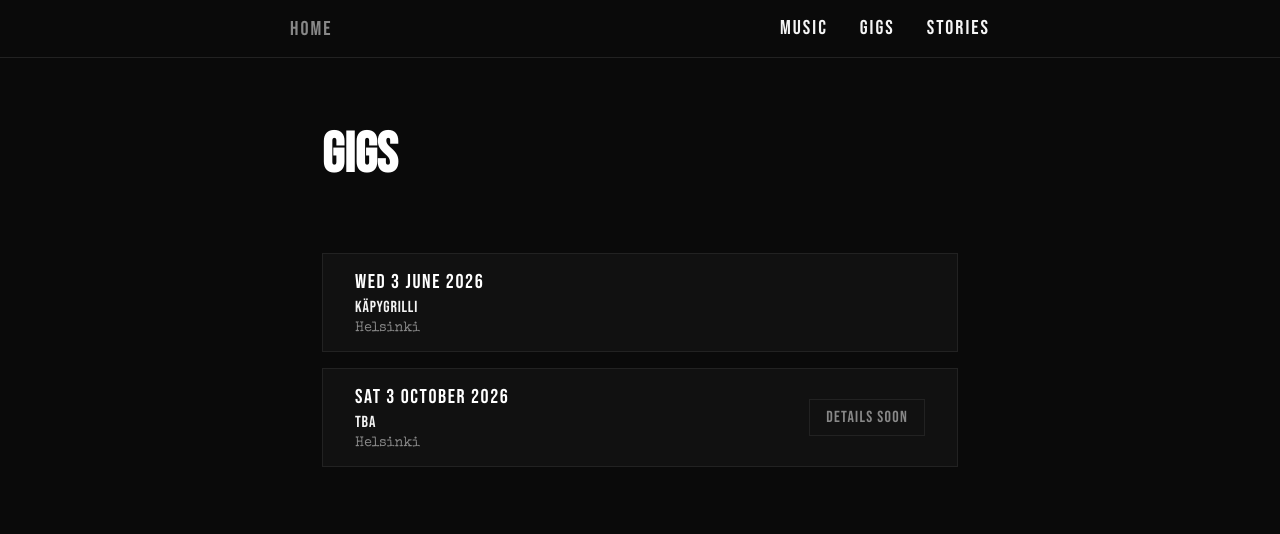
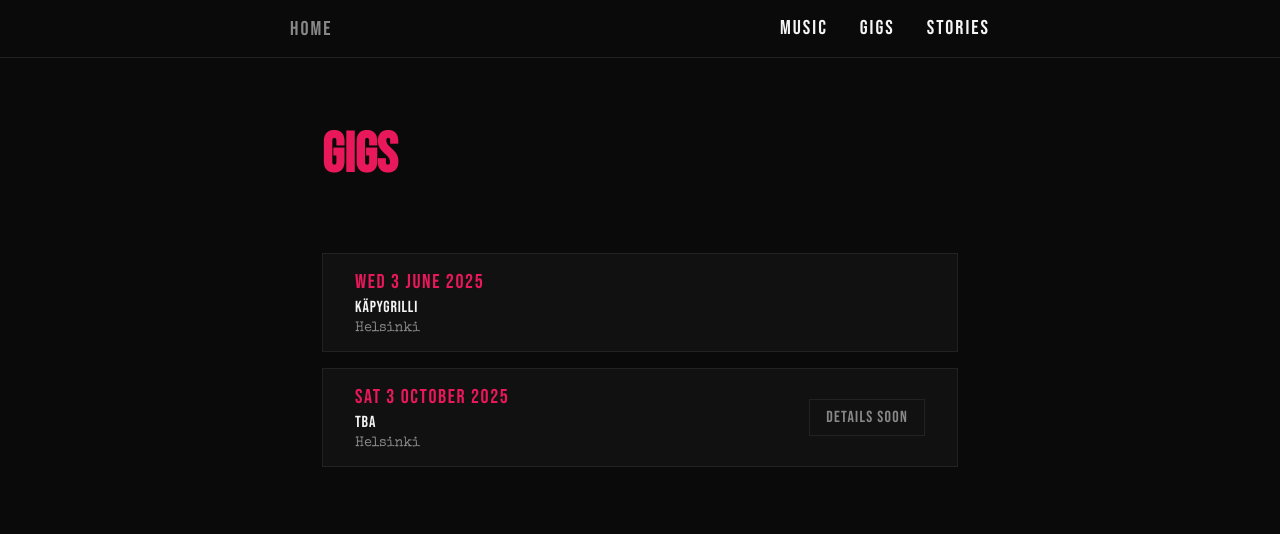
Before and after one commit to lgirs/badvalentines_site, an Astro site: page /gigs in a window 1280 px wide. Built offline with nearby package versions, Linux system fonts and the light colour scheme; Astro itself is replaced by a stand-in of ours.

Commit message:
Change gig dates and update color scheme

```diff
--- a/src/pages/gigs.astro
+++ b/src/pages/gigs.astro
@@ -11,7 +11,7 @@ import Base from '../layouts/Base.astro';
     h1 {
       font-family: var(--font-heading);
       font-size: var(--text-2xl);
-      color: var(--color-accent);
+      color: var(--color-highlight);
       margin-bottom: var(--space-xl);
     }
     .gig-list {
@@ -36,7 +36,7 @@ import Base from '../layouts/Base.astro';
     .gig-date {
       font-family: var(--font-heading);
       font-size: var(--text-lg);
-      color: var(--color-accent);
+      color: var(--color-highlight);
       letter-spacing: 0.08em;
     }
     .gig-venue {
@@ -66,7 +66,7 @@ import Base from '../layouts/Base.astro';
 
       <div class="gig-item">
         <div class="gig-info">
-          <span class="gig-date">Wed 3 June 2026</span>
+          <span class="gig-date">Wed 3 June 2025</span>
           <span class="gig-venue">Käpygrilli</span>
           <span class="gig-location">Helsinki</span>
         </div>
@@ -74,7 +74,7 @@ import Base from '../layouts/Base.astro';
 
       <div class="gig-item">
         <div class="gig-info">
-          <span class="gig-date">Sat 3 October 2026</span>
+          <span class="gig-date">Sat 3 October 2025</span>
           <span class="gig-venue">TBA</span>
           <span class="gig-location">Helsinki</span>
         </div>
```
